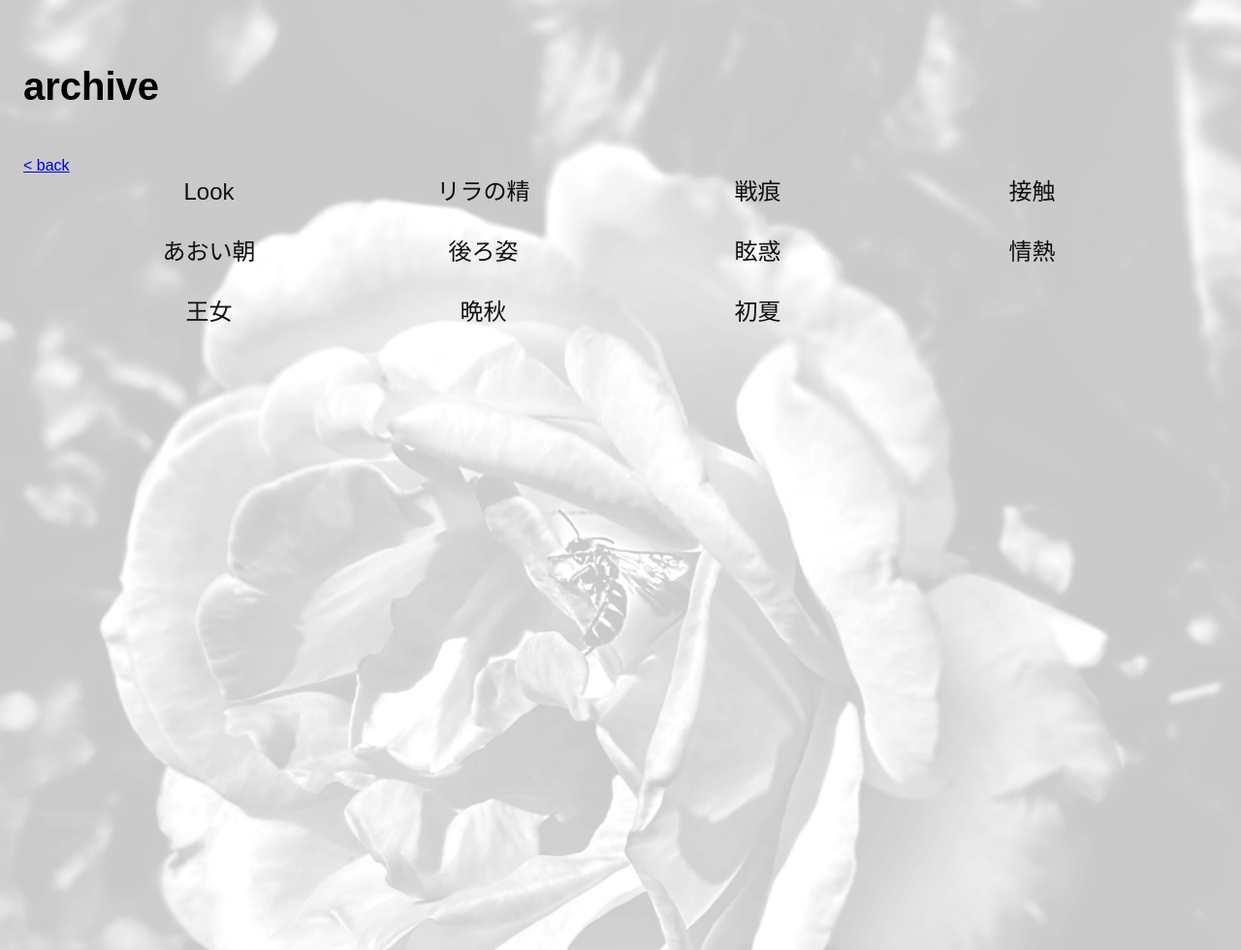
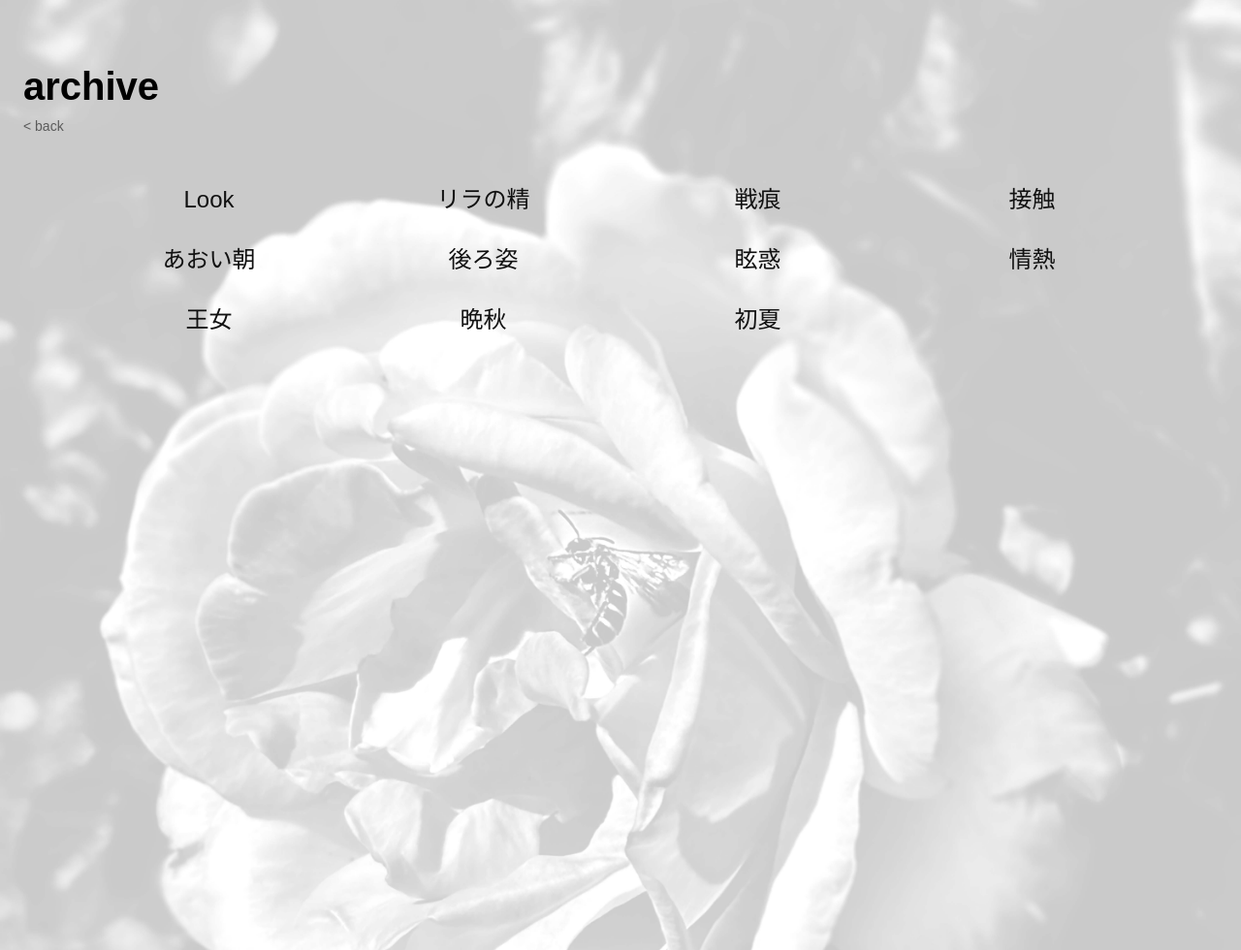
Before and after one commit to ohlucinda/gem-dtp, a Jekyll site: the page built from archive.html, in a window 1280 px wide. Shown: the whole page at 97% size. Built offline with Jekyll 4.4.1, drawn with Linux system fonts in a browser that asks for light colours; some web fonts are replaced.

Commit message:
Update archive.html

```diff
--- a/archive.html
+++ b/archive.html
@@ -83,6 +83,23 @@ opacity: 0.5;
 
 }
 
+.back-link {
+
+  display: inline-block;
+
+  margin-top: -40px;
+  margin-bottom: 50px;
+
+  text-decoration: none;
+
+  color: #111;
+
+  font-size: 14px;
+
+  opacity: 0.6;
+
+}
+
 </style>
 
 </head>
```
